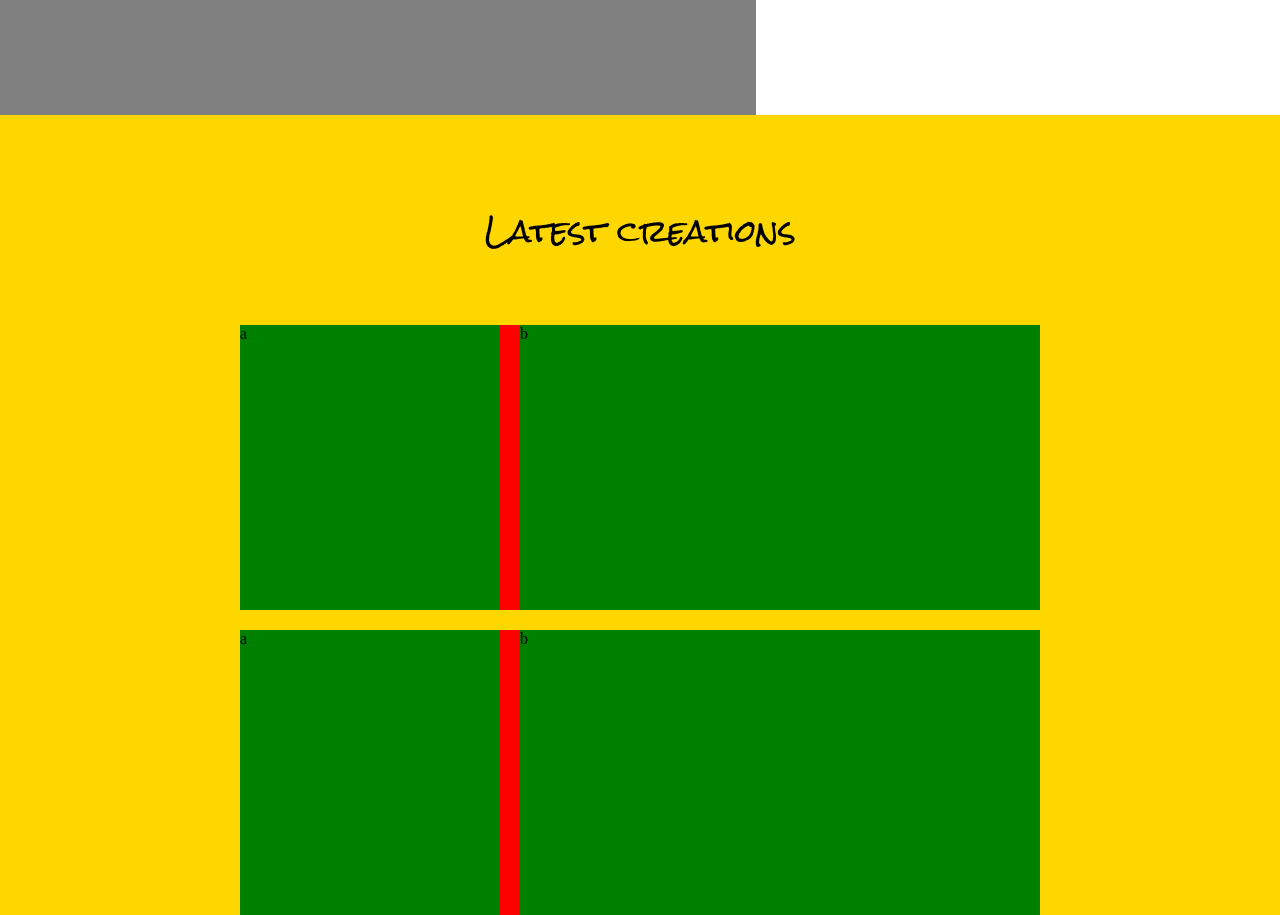
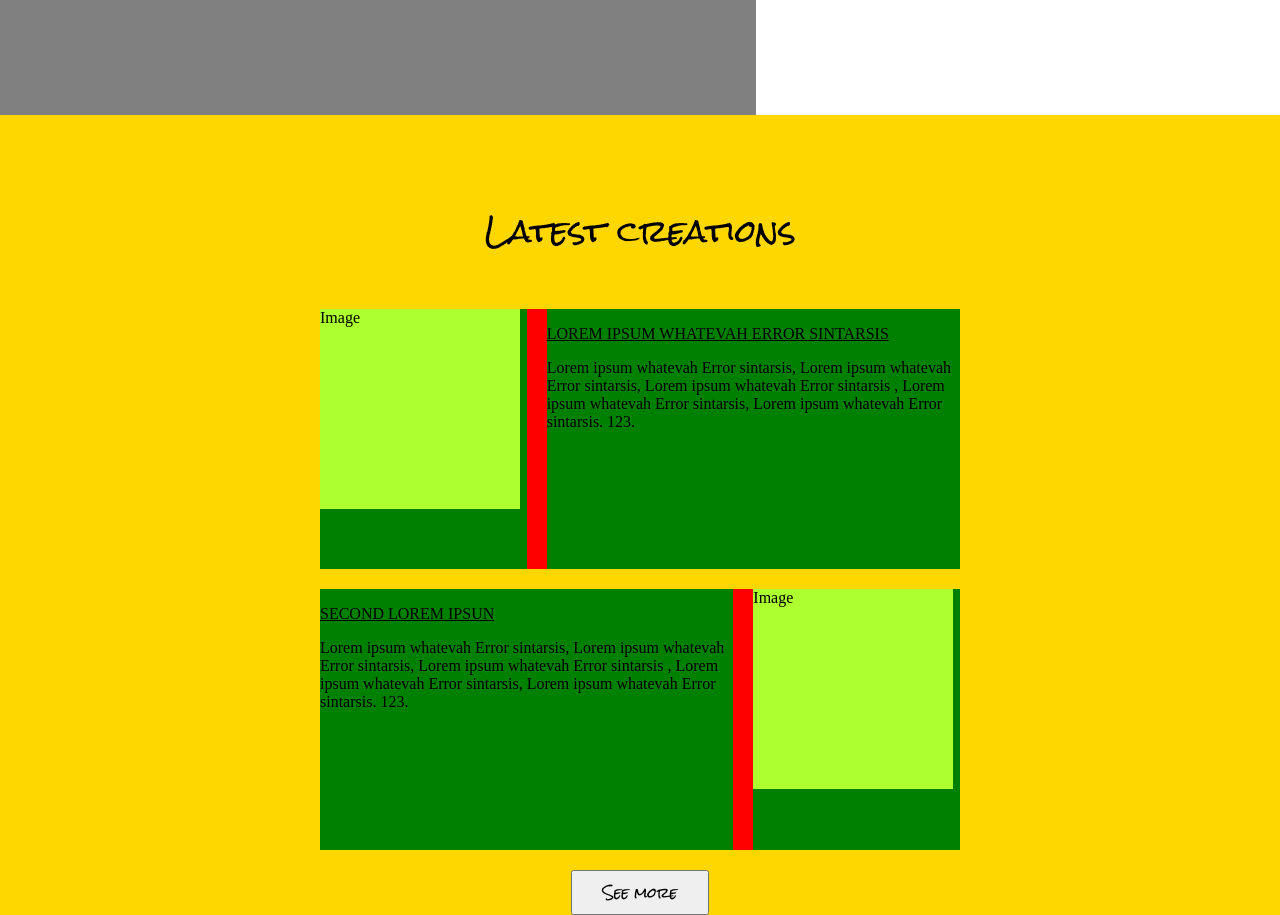
Before and after one commit to NauzetAduen/portfolio, a Next.js app: page / in a window 1280 px wide. Shown: the part 685-1600 px from the top of the page. Built offline with nearby package versions, Linux system fonts and the light colour scheme; a web font is replaced by a local one.

Commit message:
ADD placeholders and see more button

```diff
--- a/components/Latest.jsx
+++ b/components/Latest.jsx
@@ -6,12 +6,35 @@ export default function Latest() {
         <p className={styles.title}>Latest creations</p>
       </div>
       <div className={styles.creation}>
-        <div className={styles.subcreation}>a</div>
-        <div className={styles.subcreation}>b</div>
+        <div className={styles.subcreation}>
+          <div className={styles.placeholder}>Image</div>
+        </div>
+        <div className={styles.subcreation}>
+          <p className={styles.creationTitle}>
+            Lorem ipsum whatevah Error sintarsis
+          </p>
+          <p>
+            Lorem ipsum whatevah Error sintarsis, Lorem ipsum whatevah Error
+            sintarsis, Lorem ipsum whatevah Error sintarsis , Lorem ipsum
+            whatevah Error sintarsis, Lorem ipsum whatevah Error sintarsis. 123.
+          </p>
+        </div>
       </div>
-      <div className={styles.creation}>
-        <div className={styles.subcreation}>a</div>
-        <div className={styles.subcreation}>b</div>
+      <div className={styles.creationReverse}>
+        <div className={styles.subcreation}>
+          <p className={styles.creationTitle}>Second Lorem Ipsun</p>
+          <p>
+            Lorem ipsum whatevah Error sintarsis, Lorem ipsum whatevah Error
+            sintarsis, Lorem ipsum whatevah Error sintarsis , Lorem ipsum
+            whatevah Error sintarsis, Lorem ipsum whatevah Error sintarsis. 123.
+          </p>
+        </div>
+        <div className={styles.subcreation}>
+          <div className={styles.placeholder}>Image</div>
+        </div>
+      </div>
+      <div className={styles.seeMore}>
+        <button>See more</button>
       </div>
     </div>
   );
--- a/styles/Latest.module.scss
+++ b/styles/Latest.module.scss
@@ -3,9 +3,9 @@
   background-color: gold;
   height: 100%;
   display: grid;
-  grid-template-rows: 2fr 3fr 3fr;
+  grid-template-rows: 2fr 3fr 3fr 0.5fr;
   grid-gap: 20px;
-  padding: 0 30vmin;
+  padding: 0 40vmin;
 }
 
 .title {
@@ -22,6 +22,31 @@
   grid-template-columns: 1fr 2fr;
   grid-gap: 20px;
 }
+.creationReverse {
+  display: grid;
+  background-color: red;
+  grid-template-columns: 2fr 1fr;
+  grid-gap: 20px;
+}
+.creationTitle {
+  text-transform: uppercase;
+  text-decoration: underline;
+}
+
 .subcreation {
   background-color: green;
 }
+.placeholder {
+  height: 200px;
+  width: 200px;
+  background-color: greenyellow;
+}
+.seeMore {
+  text-align: center;
+}
+.seeMore button {
+  padding: 5px 30px;
+  margin: 0;
+  // text-transform: uppercase;
+  font-family: constants.$rockSalt;
+}
```
